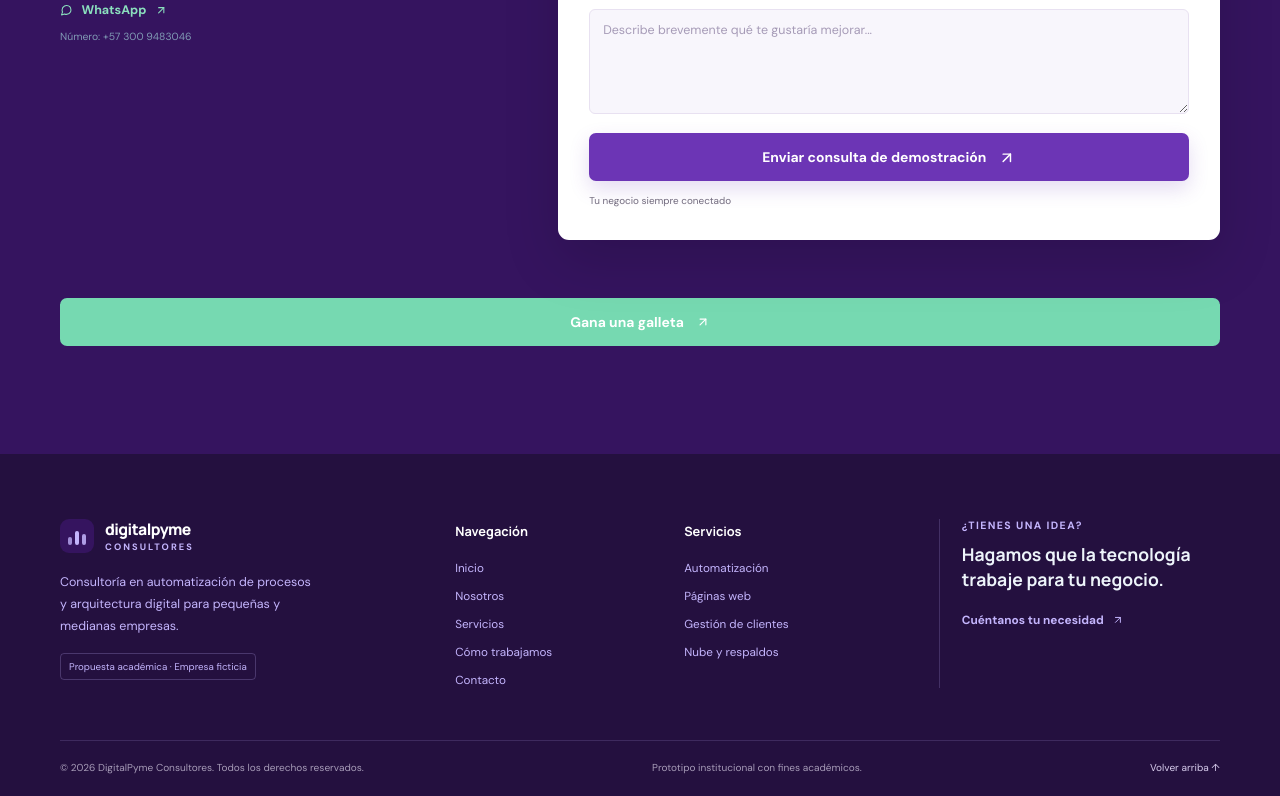
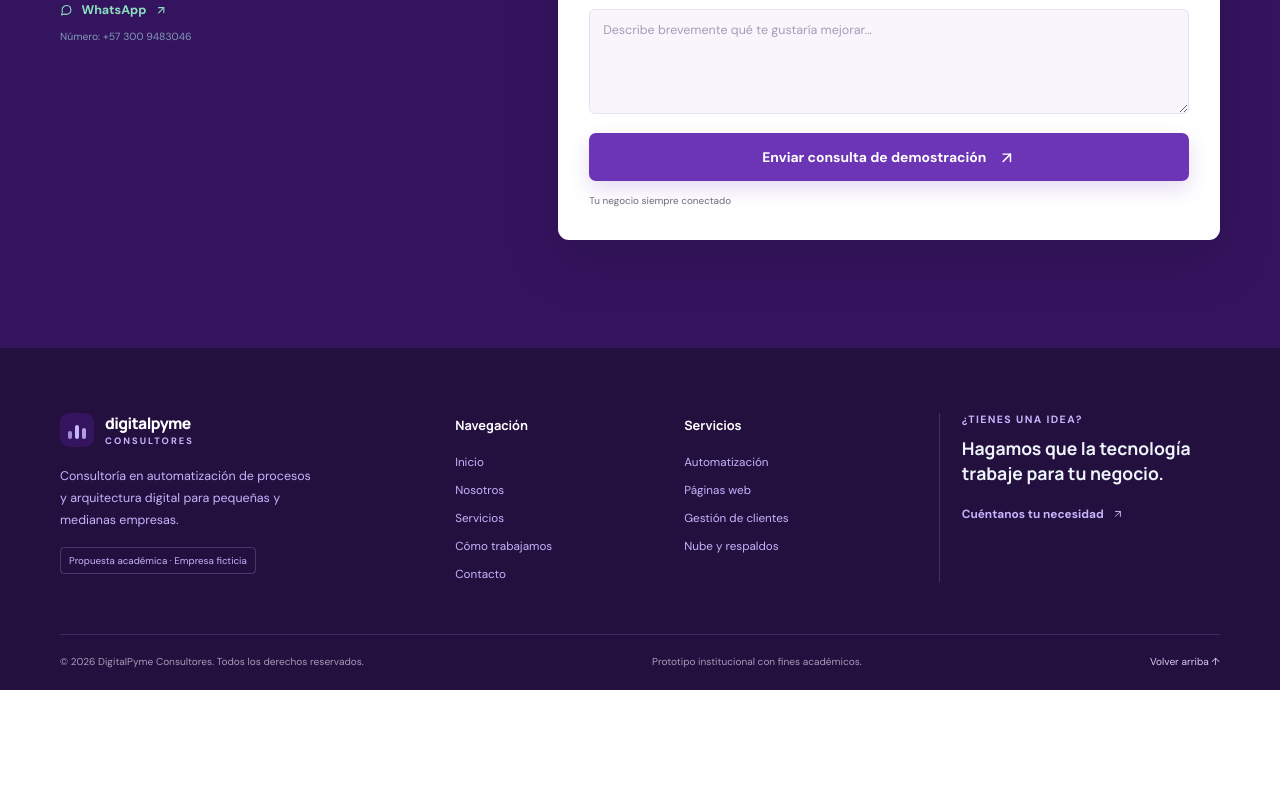
Before and after one commit to Joiner-Mendoza/DigytalPyme, a React (Vite) app: page / in a window 1280 px wide. Shown: the part 6078-6874 px from the top of the page. After the commit the page ends 6768 px from the top, so only its background shows below. Built offline with nearby package versions, Linux system fonts and the light colour scheme.

Commit message:
Comment out cookie form functionality
Comment out the openCookieForm function and related button.

```diff
--- a/src/components/Contact.jsx
+++ b/src/components/Contact.jsx
@@ -10,9 +10,9 @@ export default function Contact() {
   const [submitted, setSubmitted] = useState(false)
   const [sending, setSending] = useState(false)
 
-  const openCookieForm = () => {
-    window.open(COOKIE_FORM_URL, '_blank', 'noopener,noreferrer')
-  }
+  // const openCookieForm = () => {
+  //   window.open(COOKIE_FORM_URL, '_blank', 'noopener,noreferrer')
+  // }
 
   const handleChange = (event) => {
     const { name, value } = event.target
@@ -115,14 +115,14 @@ export default function Contact() {
             <p className="form-disclaimer">Tu negocio siempre conectado</p>
           </form>
         </div>
-
+{/*
         <button
           className="button-cok button-green form-submit-green"
           type="button"
           onClick={openCookieForm}
         >
           Gana una galleta <FiArrowUpRight />
-        </button>
+        </button> */}
       </div>
     </section>
   )
```
